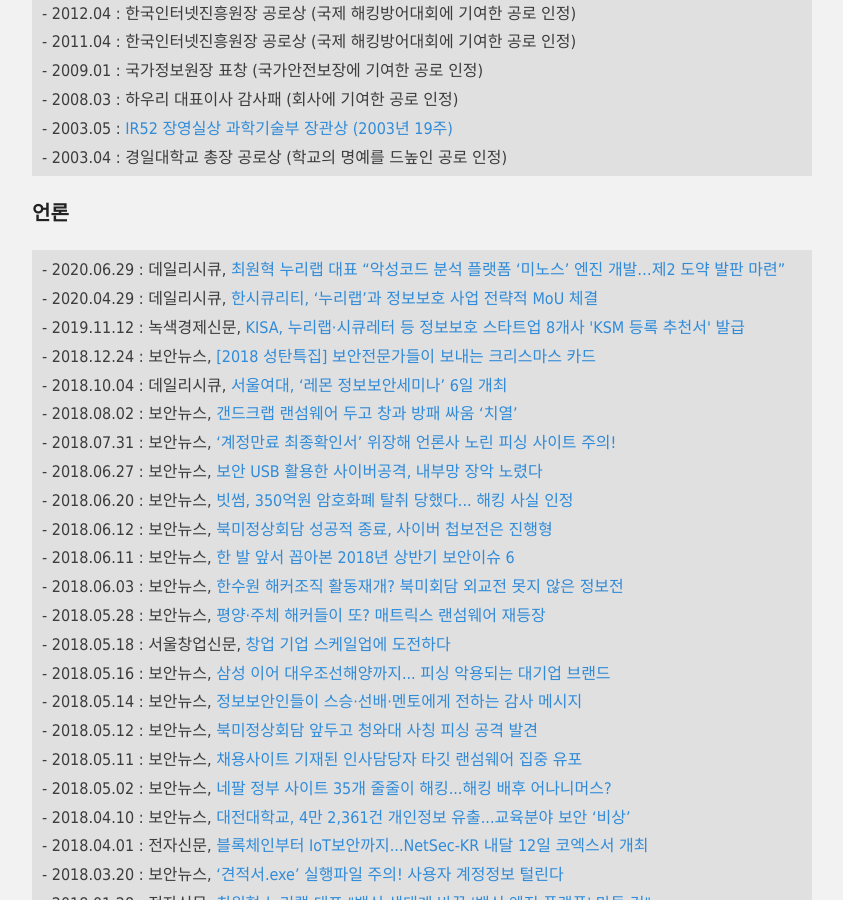
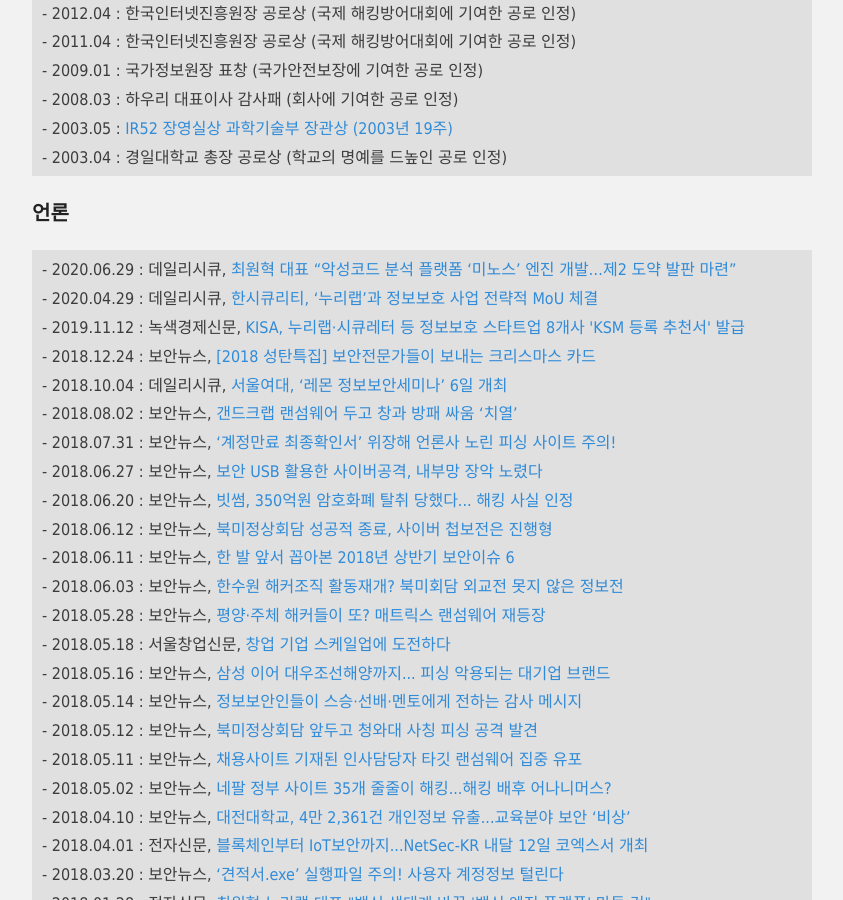
Before and after one commit to hanul93/hanul93.github.com, a Jekyll site: the page built from about.md, in a window 1280 px wide and 900 px high, scrolled down 1922 px. Shown: the whole window, without its empty margins (218-1061 px from the left). Built offline with Jekyll 4.4.1, drawn with Linux system fonts in a browser that asks for light colours; nearby versions of some CDN libraries.

Commit message:
화면 출력 오류 수정

```diff
--- a/about.md
+++ b/about.md
@@ -80,7 +80,7 @@
 
 ### 언론
 
-<div class="highlighter-rouge"><pre class="highlight"><code class="keibox">- 2020.06.29 : 데일리시큐, <a href="https://www.dailysecu.com/news/articleView.html?idxno=110521">최원혁 누리랩 대표 “악성코드 분석 플랫폼 ‘미노스’ 엔진 개발…제2 도약 발판 마련”</a>
+<div class="highlighter-rouge"><pre class="highlight"><code class="keibox">- 2020.06.29 : 데일리시큐, <a href="https://www.dailysecu.com/news/articleView.html?idxno=110521">최원혁 대표 “악성코드 분석 플랫폼 ‘미노스’ 엔진 개발…제2 도약 발판 마련”</a>
 - 2020.04.29 : 데일리시큐, <a href="https://www.dailysecu.com/news/articleView.html?idxno=108289">한시큐리티, ‘누리랩’과 정보보호 사업 전략적 MoU 체결</a>
 - 2019.11.12 : 녹색경제신문, <a href="http://www.greened.kr/news/articleView.html?idxno=222852">KISA, 누리랩·시큐레터 등 정보보호 스타트업 8개사 'KSM 등록 추천서' 발급</a>
 - 2018.12.24 : 보안뉴스, <a href="https://www.boannews.com/media/view.asp?idx=75600&kind=">[2018 성탄특집] 보안전문가들이 보내는 크리스마스 카드</a>
```
Also changed, not shown: lecture.md (+1 -3 lines).
